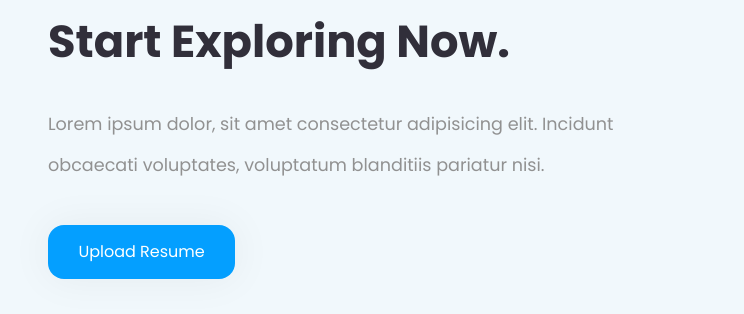
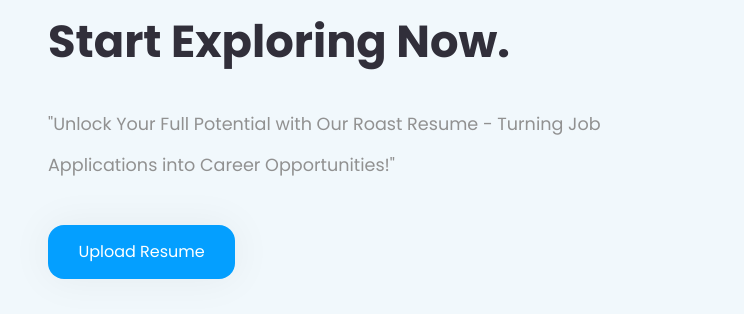
Before and after one commit to jaydipsinh13/Roast-My-Resume, a plain HTML site: page index.html in a window 1280 px wide. Shown: the part 220-534 px from the top of the page, 0-744 px from the left. Drawn offline with Linux system fonts and the light colour scheme; grey boxes are pictures that could not be loaded; a script that the page names is missing.

Commit message:
Add existing project files to Git

```diff
--- a/index.html
+++ b/index.html
@@ -76,7 +76,7 @@
               </div>
               <p class="text">
                 <!-- Resume checker community help to improve your resume  -->
-                Lorem ipsum dolor, sit amet consectetur adipisicing elit. Incidunt obcaecati voluptates, voluptatum blanditiis pariatur nisi.
+                "Unlock Your Full Potential with Our Roast Resume - Turning Job Applications into Career Opportunities!"
               </p>
               <div class="cta">
               <a href="#" type="file" class="btn">Upload Resume</a>
```
